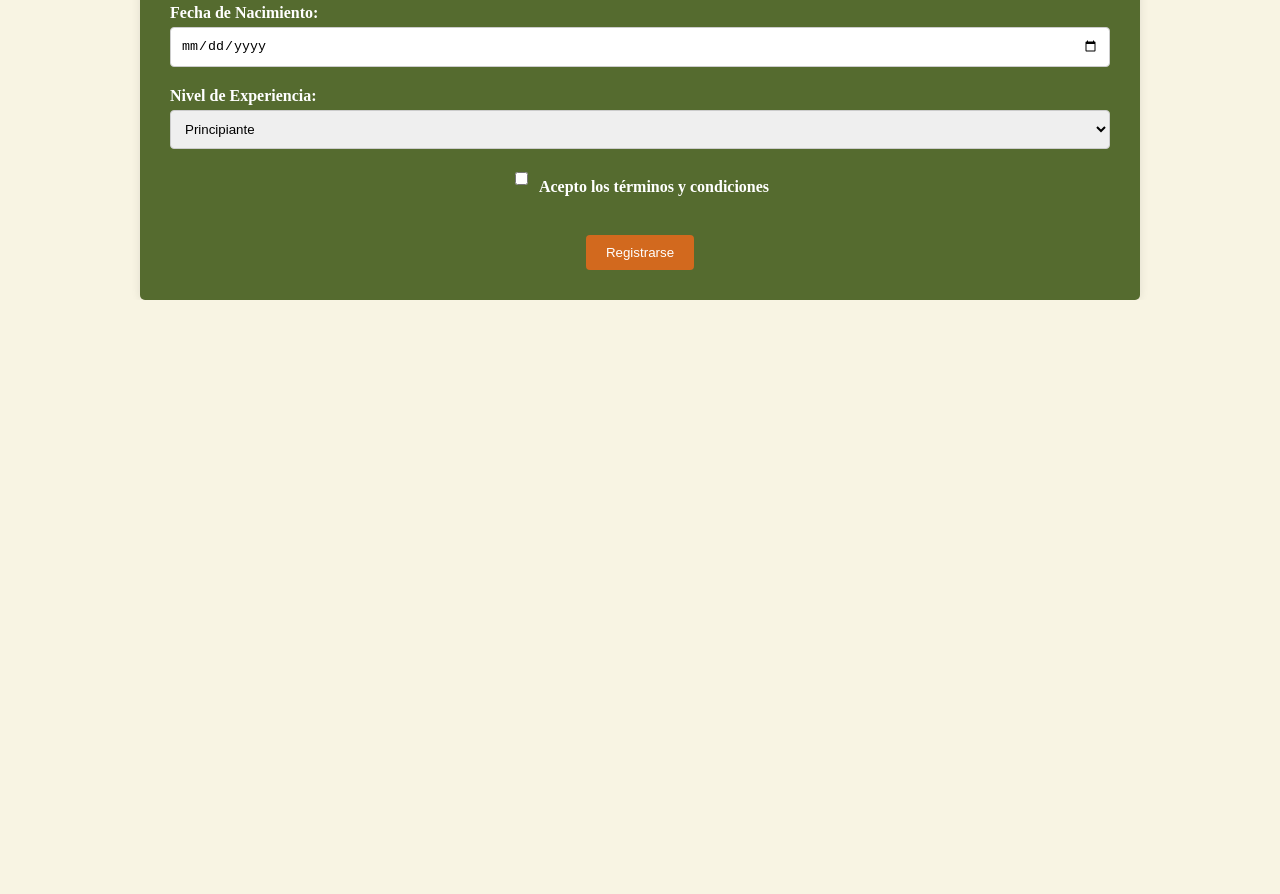
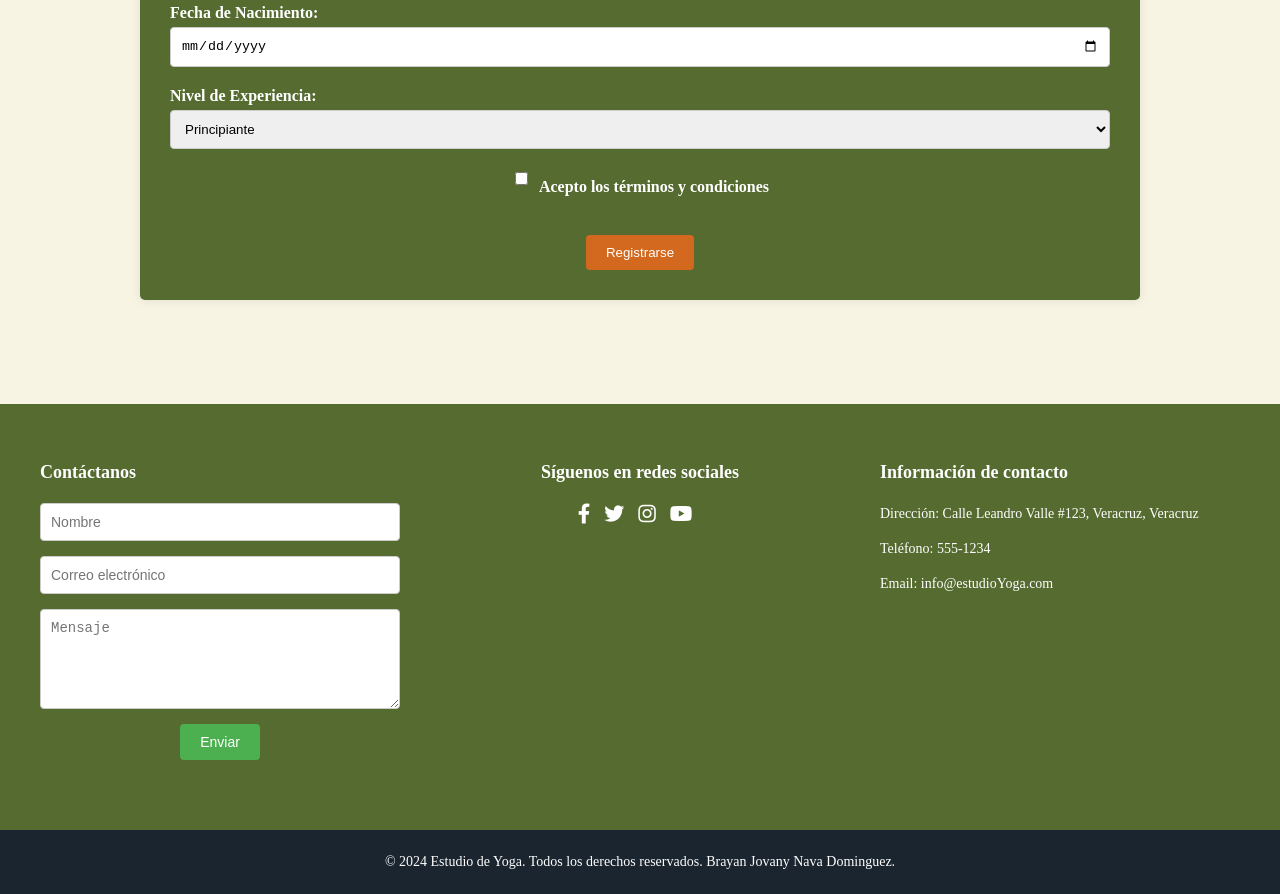
Before and after one commit to Jovany2106/PPYoga, a plain HTML site: page planbasico.html in a window 1280 px wide. Shown: the part 726-1620 px from the top of the page. Before the commit the page ends 1026 px from the top, so only its background shows below. Drawn offline with Linux system fonts and the light colour scheme.

Commit message:
Update planbasico.html

```diff
--- a/planbasico.html
+++ b/planbasico.html
@@ -62,5 +62,42 @@
 
         </div>
 
+ <br><br><br>
+
+  <div class="footer-container">
+  <div class="footer-content">
+    <div class="footer-section">
+      <h3>Contáctanos</h3>
+      <form class="contact-form">
+        <input type="text" placeholder="Nombre" required>
+        <input type="email" placeholder="Correo electrónico" required>
+        <textarea placeholder="Mensaje" required></textarea>
+        <button type="reset">Enviar</button>
+      </form>
+    </div>
+    <div class="footer-section">
+        <center>
+      <h3>Síguenos en redes sociales</h3>
+      <div class="social-icons">
+        <a href="https://www.facebook.com/?locale=es_LA" target="_blank"><i class="fab fa-facebook-f"></i></a>
+        <a href="https://x.com/?lang=es&mx=2" target="_blank"><i class="fab fa-twitter"></i></a>
+        <a href="https://www.instagram.com/" target="_blank"><i class="fab fa-instagram"></i></a>
+        <a href="https://www.youtube.com/" target="_blank"><i class="fab fa-youtube"></i></a>
+      </div>
+            </center>
+    </div>
+    <div class="footer-section">
+      <h3>Información de contacto</h3>
+      <p>Dirección: Calle Leandro Valle #123, Veracruz, Veracruz</p>
+      <p>Teléfono: 555-1234</p>
+      <p>Email: info@estudioYoga.com</p>
+    </div>
+  </div>
+</div>
+
+<div class="footer-bottom">
+  <p>&copy; 2024 Estudio de Yoga. Todos los derechos reservados. Brayan Jovany Nava Dominguez.</p>
+</div>
+
     </body>
 </html>
```
